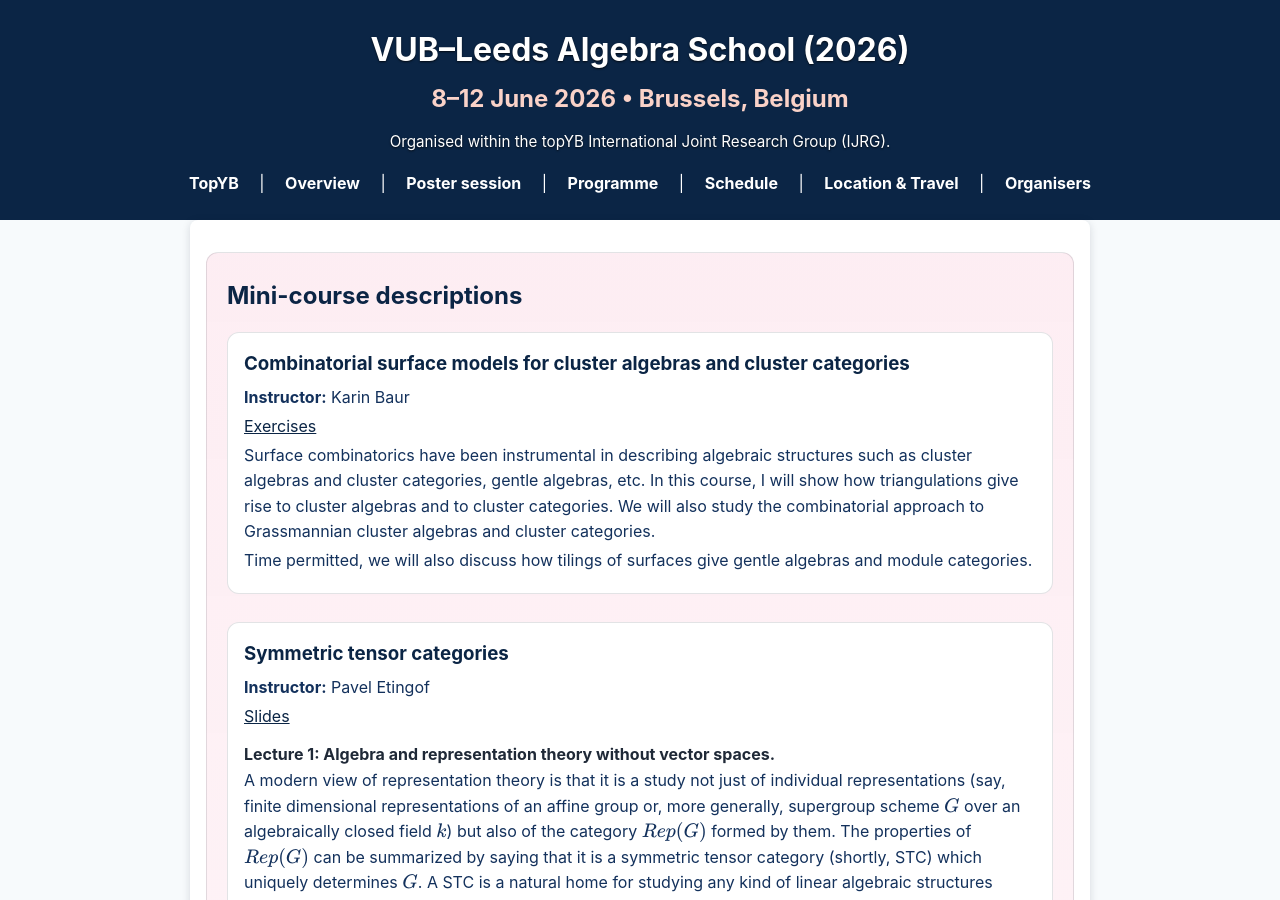
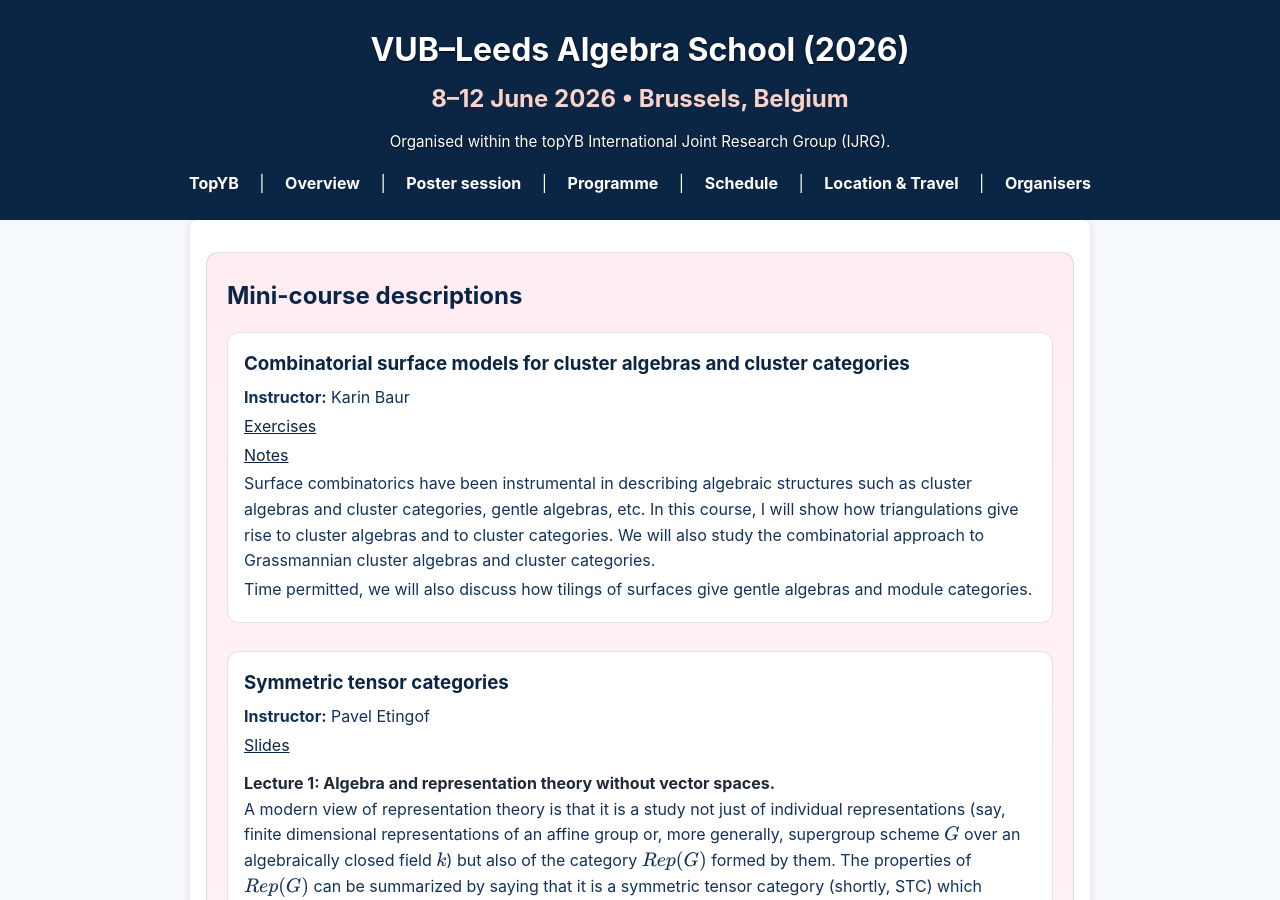
Before and after one commit to VubLeedsTopYB/VubLeedsTopYB.github.io, a Jekyll site: the page built from summer-school/programme.md, in a window 1280 px wide and 900 px high. Built offline with Jekyll 4.4.1, drawn with Linux system fonts in a browser that asks for light colours.

Commit message:
Add notes link for Baur's course and Lecture 4

```diff
--- a/summer-school/programme.md
+++ b/summer-school/programme.md
@@ -11,6 +11,7 @@
       <h3>Combinatorial surface models for cluster algebras and cluster categories</h3>
       <p><strong>Instructor:</strong> Karin Baur</p>
       <p><a href="pdfs/Baur-exercises.pdf">Exercises</a></p>
+      <p><a href="pdfs/Baur_notes.pdf">Notes</a></p>
       <p>Surface combinatorics have been instrumental in describing algebraic structures such as cluster algebras and cluster categories, gentle algebras, etc.
           In this course, I will show how triangulations give rise to cluster algebras and to cluster categories.
           We will also study the combinatorial approach to Grassmannian cluster algebras and cluster categories. </p>
```
Also changed, not shown: other parts of summer-school/programme.md (+1 -0 lines).
